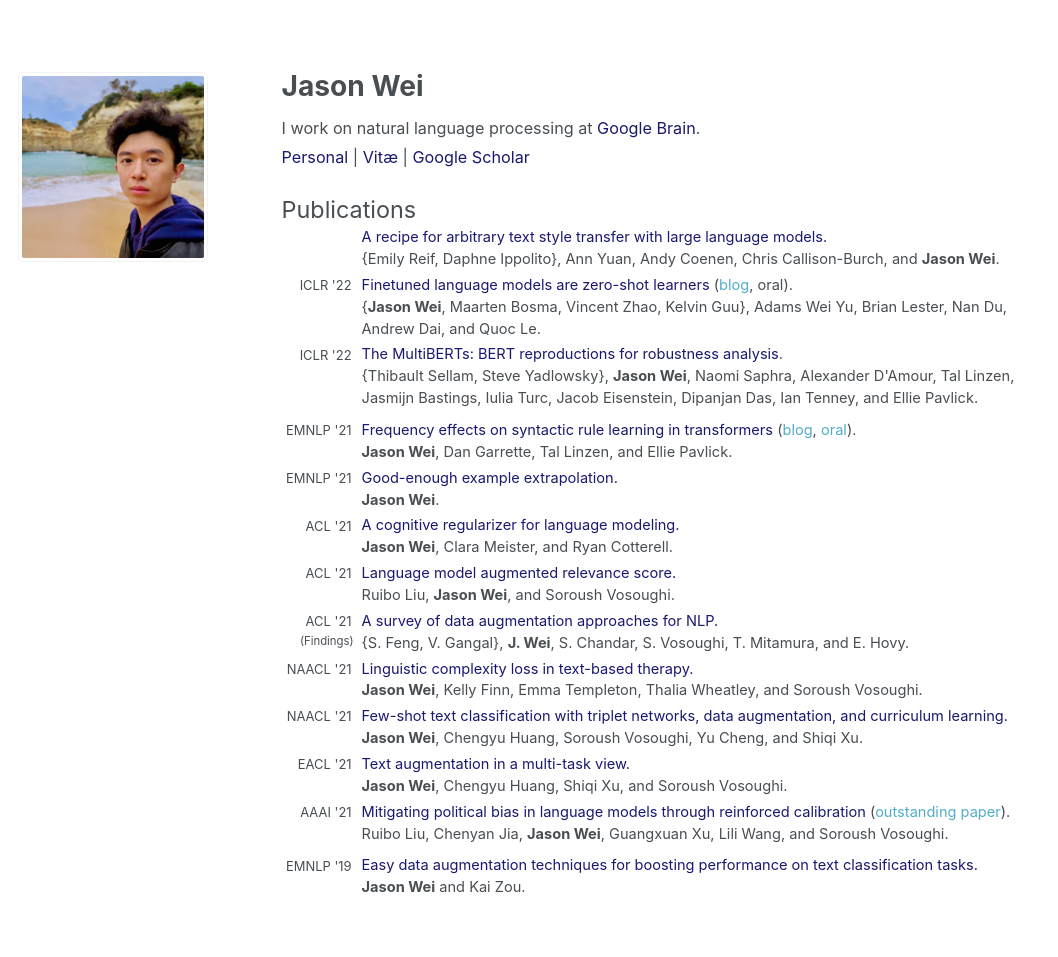
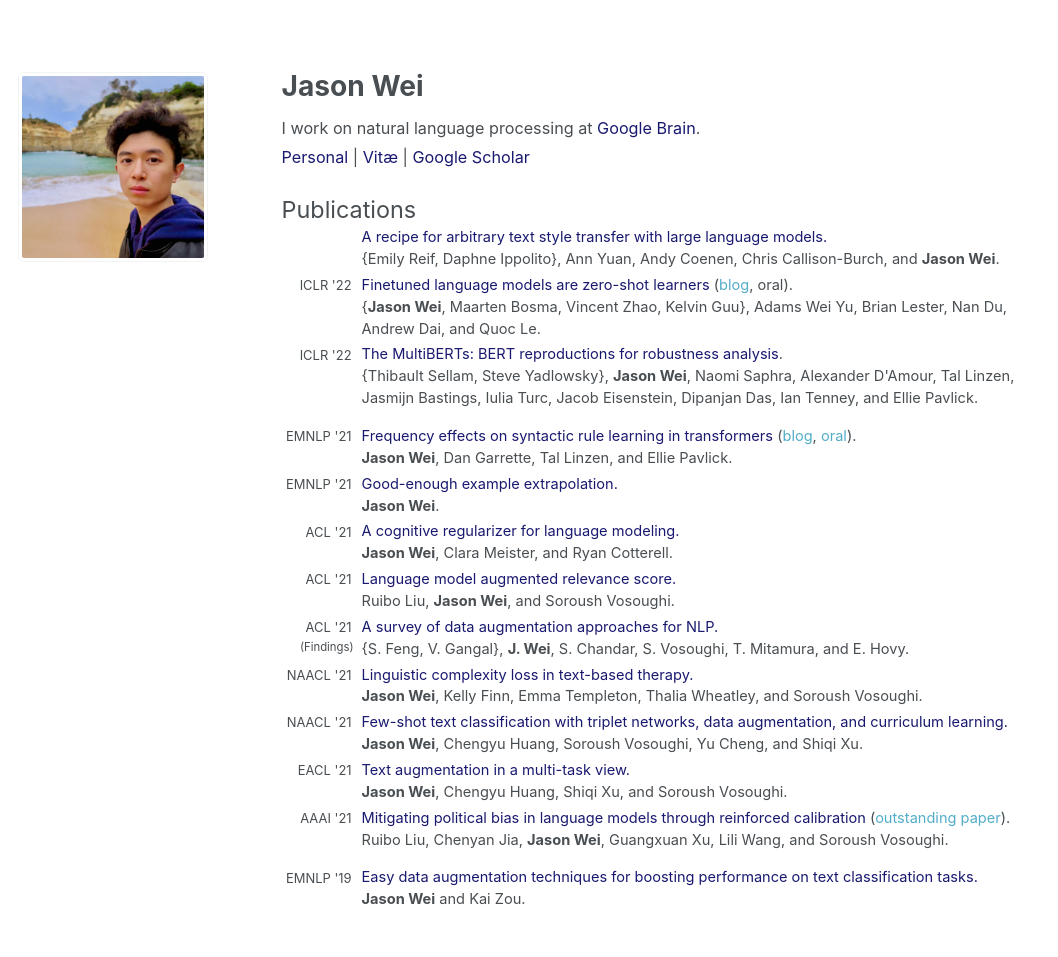
Before and after one commit to jasonwei20/jasonwei20.github.io, a Jekyll site: the page built from _pages/about.md, in a window 1280 px wide. Shown: the whole page, without its empty margins (0-1058 px from the left). Built offline with Jekyll 4.4.1, drawn with Linux system fonts in a browser that asks for light colours.

Commit message:
Update about.md

```diff
--- a/_pages/about.md
+++ b/_pages/about.md
@@ -52,7 +52,7 @@ I work on natural language processing at <a href="https://research.google/teams/
   </tr>
   <tr>
     <td></td>
-    <td style="padding-bottom:10px">{Thibault Sellam, Steve Yadlowsky}, <b>Jason Wei</b>, Naomi Saphra, Alexander D'Amour, Tal Linzen, <br>Jasmijn Bastings, Iulia Turc, Jacob Eisenstein, Dipanjan Das, Ian Tenney, and Ellie Pavlick.</td>
+    <td style="padding-bottom:16px">{Thibault Sellam, Steve Yadlowsky}, <b>Jason Wei</b>, Naomi Saphra, Alexander D'Amour, Tal Linzen, <br>Jasmijn Bastings, Iulia Turc, Jacob Eisenstein, Dipanjan Das, Ian Tenney, and Ellie Pavlick.</td>
   </tr>
   <tr>
     <td style="width:80px; text-align:right; padding-right:10px; font-size:0.8em">EMNLP '21</td>
@@ -125,7 +125,7 @@ I work on natural language processing at <a href="https://research.google/teams/
   </tr>
   <tr>
     <td></td>
-    <td style="padding-bottom:10px">Ruibo Liu, Chenyan Jia, <b>Jason Wei</b>, Guangxuan Xu, Lili Wang, and Soroush Vosoughi.</td>
+    <td style="padding-bottom:16px">Ruibo Liu, Chenyan Jia, <b>Jason Wei</b>, Guangxuan Xu, Lili Wang, and Soroush Vosoughi.</td>
   </tr>
   <tr>
     <td style="width:80px; text-align:right; padding-right:10px; font-size:0.8em">EMNLP '19</td>
```
